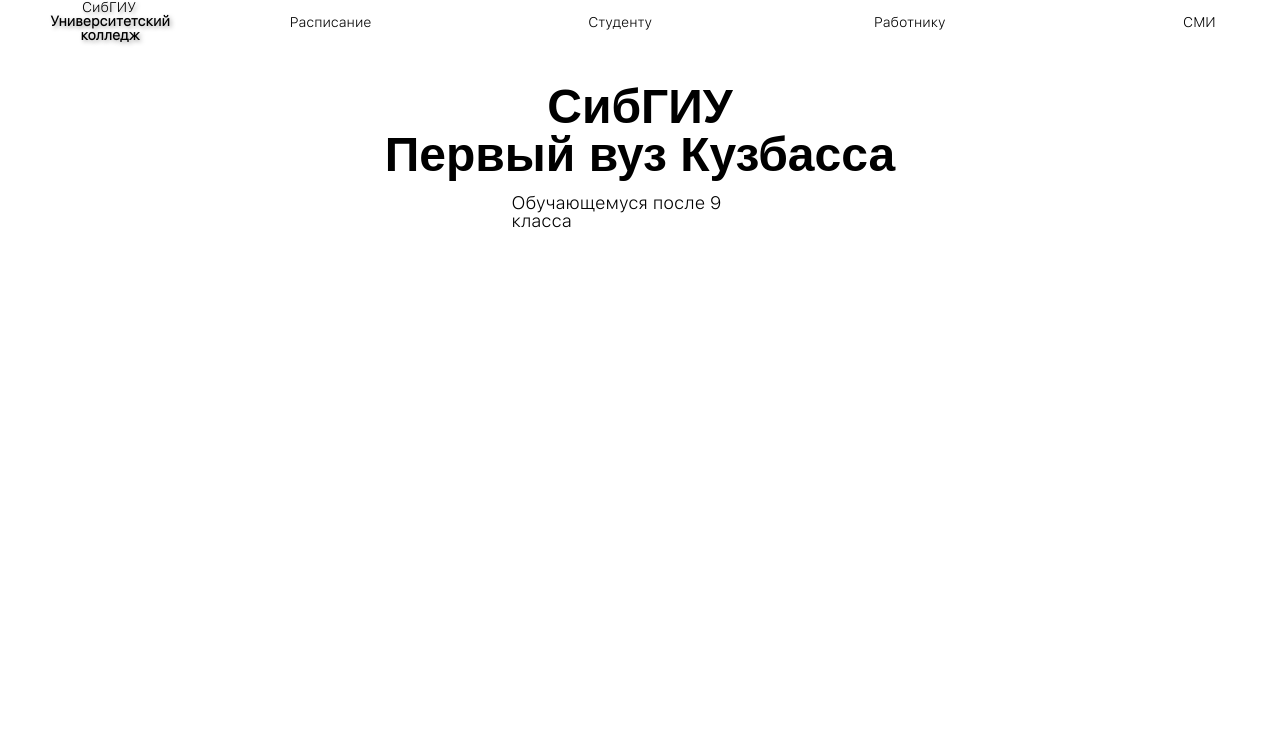
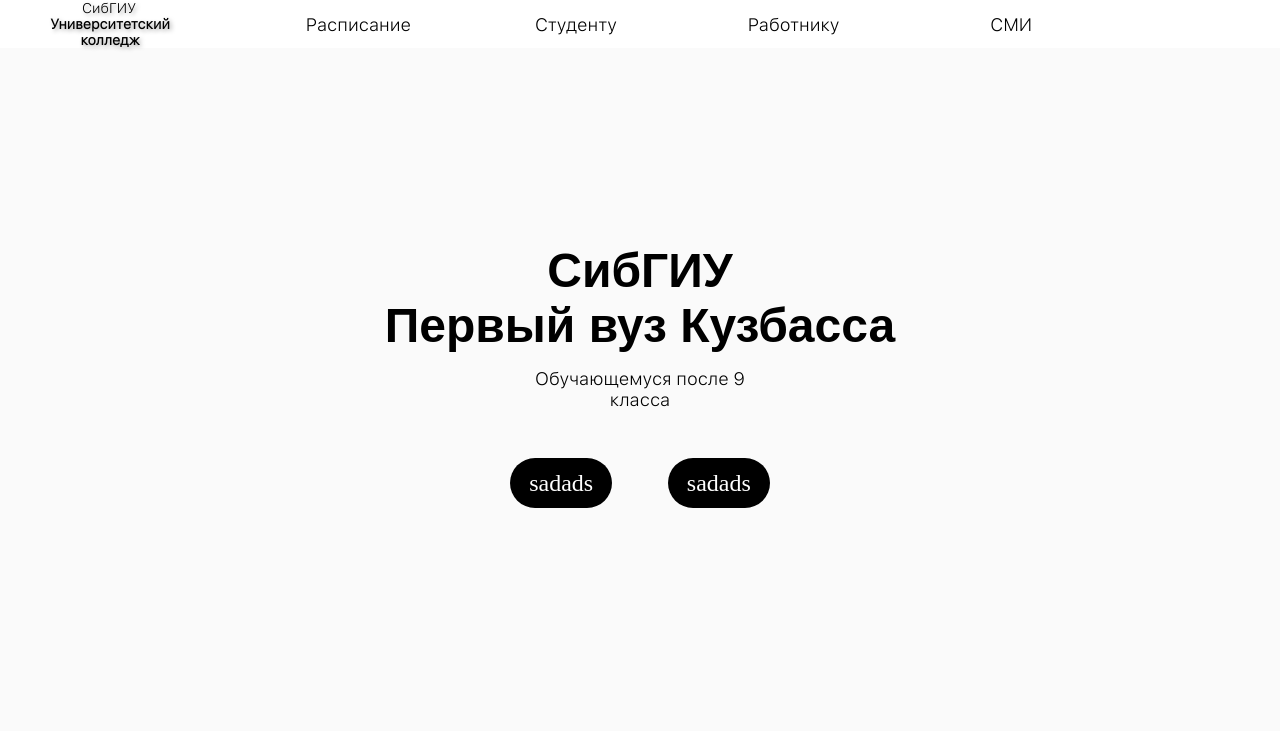
Before and after one commit to Seforq/sibBgiu, a plain HTML site: page index.html in a window 1280 px wide. Drawn offline with Linux system fonts and the light colour scheme; files whose address does not match are found by name.

Commit message:
готово за сегодня)

```diff
--- a/index.html
+++ b/index.html
@@ -2,19 +2,20 @@
 <html lang="ru">
 <head>
     <meta charset="UTF-8">
-    <meta name="viewport"
-          content="width=device-width, user-scalable=no, initial-scale=1.0, maximum-scale=1.0, minimum-scale=1.0">
-    <meta http-equiv="X-UA-Compatible" content="ie=edge">
+    <meta content="width=device-width, user-scalable=no, initial-scale=1.0, maximum-scale=1.0, minimum-scale=1.0"
+          name="viewport">
+    <meta content="ie=edge" http-equiv="X-UA-Compatible">
     <title>SibGIU</title>
-    <link rel="stylesheet" href="style/style.css">
+    <link href="style/style.css" rel="stylesheet">
 </head>
 <body>
 <header class="my">
+    <div class="text">
+        <div class="text_up">СибГИУ</div>
+        <h1 class="text_down">Университетский колледж</h1>
+    </div>
     <div class="container">
-        <div class="text">
-            <div class="text_up">СибГИУ</div>
-            <h1 class="text_down">Университетский колледж</h1>
-        </div>
+
         <div class="dropdown">
             <div class="dropbtn">Расписание</div>
             <div class="dropdown-content">
@@ -52,20 +53,37 @@
 </header>
 
 <main>
+    <div class="mains">
     <div class="main_block">
-        <div class="text_block">СибГИУ<br>Первый вуз Кузбасса</div>
+        <div class="text_block">СибГИУ <br> Первый вуз Кузбасса</div>
+
         <div class="container_block">
             <div class="dropdown_block">
                 <div class="dropbtn_block">Обучающемуся после 9 класса</div>
-
                 <div class="dropdown-content_block">
                     <a href="#">ссылка 1</a>
                     <a href="#">ссылка 2</a>
                     <a href="#">ссылка 3</a>
                 </div>
-                <div>
-                </div>
             </div>
+        </div>
+
+
+
+        <div class="knopki">
+            <div class="knopka">
+                <a href="#">sadads</a>
+            </div>
+        </div>
+            <div class="knopki">
+            <div class="knopka">
+                <a href="#">sadads</a>
+            </div>
+        </div>
+    </div>
+    </div>
 </main>
+
+
 </body>
 </html>
--- a/style/style.scss
+++ b/style/style.scss
@@ -1,26 +1,34 @@
 * {
+  margin: 0;
+  padding: 0;
+}
+
+*,
+*::before,
+*::after {
   box-sizing: border-box;
 }
 
-html {
+ul {
+  list-style-type: none;
+}
+
+img {
+  max-width: 100%;
+  display: block;
+}
+
+table {
+  width: 100%;
+  border-collapse: collapse;
+}
+
+html, body {
+  width: 100%;
+  height: 100%;
   margin: 0;
   padding: 0;
-  height: 100%;
-}
-
-body {
-  overflow: auto;
-  line-height: 1;
-  margin: 0;
-  padding: 0;
-  border: 0;
-  width: 100%;
-  height: 100%;
-  vertical-align: baseline;
-  background-repeat: no-repeat;
-  background-position: center center;
-  background-attachment: fixed;
-  background-size: cover;
+  overflow: hidden;
 }
 
 @font-face {
@@ -42,13 +50,23 @@
   font-family: "SFProText-Bold";
   src: url("font/SFProText-Bold.ttf");
 }
+
 .my {
   background: #ffffff;
   height: 48px;
 
+
   .container {
+    margin: 0;
+    padding: 0;
     display: flex;
     flex-wrap: nowrap;
+    height: 50%;
+    max-width: 100%;
+    justify-content: center;
+    align-items: center;
+    text-align: center;
+
   }
 
   .text_up {
@@ -77,37 +95,35 @@
 
 
   .dropdown {
-    display: inline-block;
-    position: relative;
+    width: 10%;
     margin-left: 7%;
 
   }
 
   .dropbtn {
-    padding: 15px;
-    text-align: center;
-    font-size: 14px;
+    font-size: 18px;
     color: #000000;
-    width: 200px;
     cursor: pointer;
     font-family: "SFProText-Light.ttf", sans-serif;
     font-weight: lighter;
+
   }
 
   .dropdown-content {
     padding: 0;
+    width: 10%;
     display: none;
-    margin-top: -5px;
     position: absolute;
-    width: 200px;
     background-color: rgb(255, 254, 254);
-    border-radius: 10px;
+    border-radius: 20px;
     box-shadow: 5px 8px 16px 0 rgba(85, 70, 223, 0.23);
+    z-index: 999;
   }
 
   .dropdown-content a {
     color: black;
-    font-size: 14px;
+    font-size: 18px;
+
     padding: 12px 16px;
     text-decoration: none;
     display: block;
@@ -140,21 +156,45 @@
 
 }
 
+main {
+  width: 100%;
+  background-color: #fafafa;
+  height: 100%;
+  z-index: 0;
+
+  .mains {
+    display: flex;
+    justify-content: center;
+    text-align: center;
+    flex-direction: column;
+    place-items: center;
+    width: 100%;
+    height: 85%;
+    z-index: 0;
+
     .main_block {
+      width: 100%;
+
+
       .text_block {
         font-family: "SFProText-Bold.ttf", sans-serif;
         font-weight: bold;
         font-size: 48px;
-    text-align: center;
-    margin: 35px 0 0 0;
+
+
       }
 
-  .dropdown_block {
-    margin: 0 auto;
+      .container_block {
         display: flex;
         justify-content: center;
+        text-align: center;
+        flex-direction: column;
+        place-items: center;
+
+
+        .dropdown_block {
           position: relative;
-    max-width: 287px;
+          max-width: 300px;
         }
 
         .dropbtn_block {
@@ -165,7 +205,9 @@
           cursor: pointer;
           padding: 15px;
 
+
         }
+
 
         .dropdown-content_block {
           padding: 0;
@@ -188,6 +230,7 @@
           font-weight: lighter;
           font-family: "SFProText-Light.ttf", sans-serif;
         }
+      }
 
       .dropdown_block:hover .dropdown-content_block {
         display: block;
@@ -196,6 +239,7 @@
       .dropdown-content_block a:hover {
         color: red;
       }
+
 
       .dropbtn_block:after {
         display: block; /*превращаем его в блочный элемент*/
@@ -207,8 +251,43 @@
         margin-top: 4px;
       }
 
+
       .dropbtn_block:hover:after,
       .dropbtn_block:focus:after {
         width: 100%;
       }
     }
+  }
+
+
+  .knopki {
+    background-color: black;
+    display: inline-block;
+    border-radius: 45px;
+    width: 8%;
+    margin: 2%;
+    transition: 0.5s;
+
+
+    .knopka {
+      font-size: 24px;
+    }
+
+    .knopka a {
+      display: block;
+      text-decoration: none;
+      color: white;
+      line-height: 50px;
+
+    }
+
+
+
+  }
+
+  .knopki:hover {
+    background-color: #8e6def;
+    box-shadow:  0 0 20px rgba(132, 101, 221, 0.76);
+  }
+
+}
```
Also changed, not shown: style/style.css, 1 other file. Lines whose indentation alone changed are shown as unchanged.
